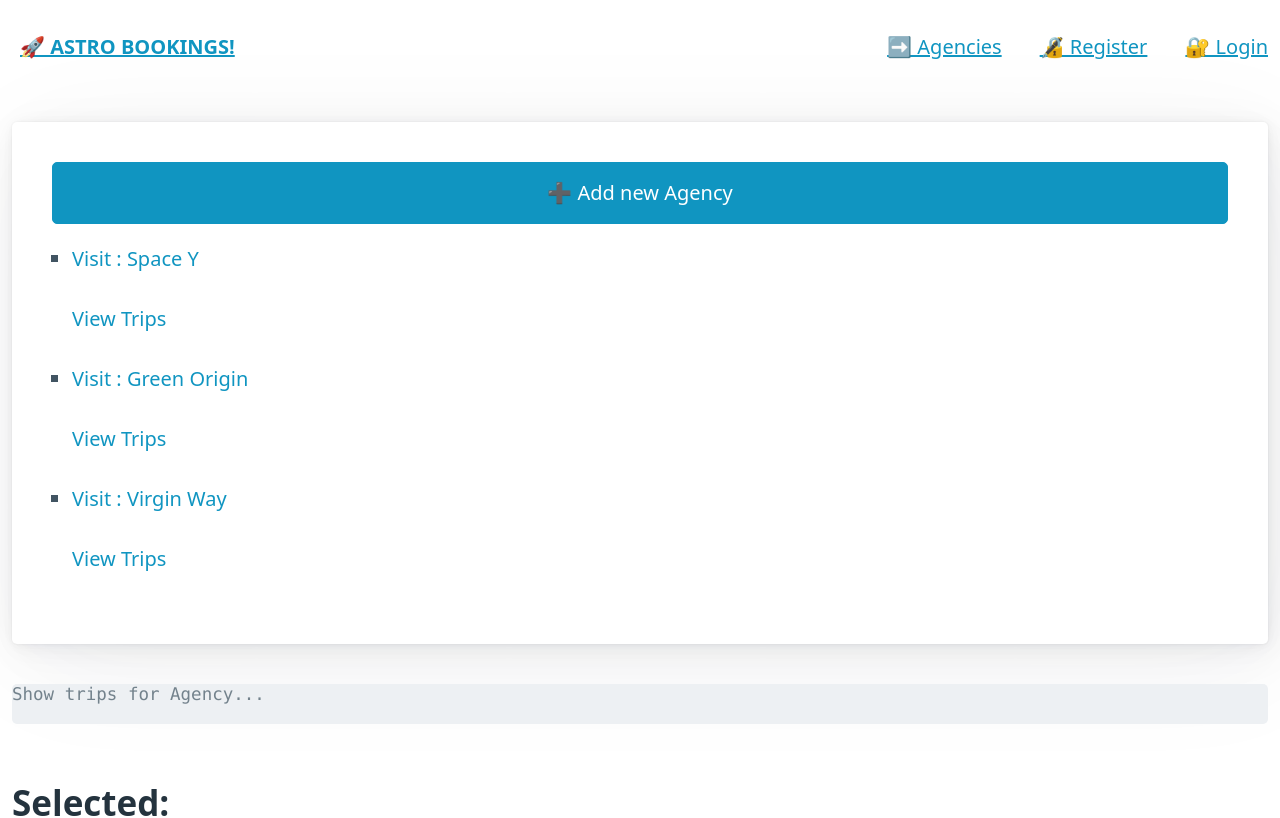
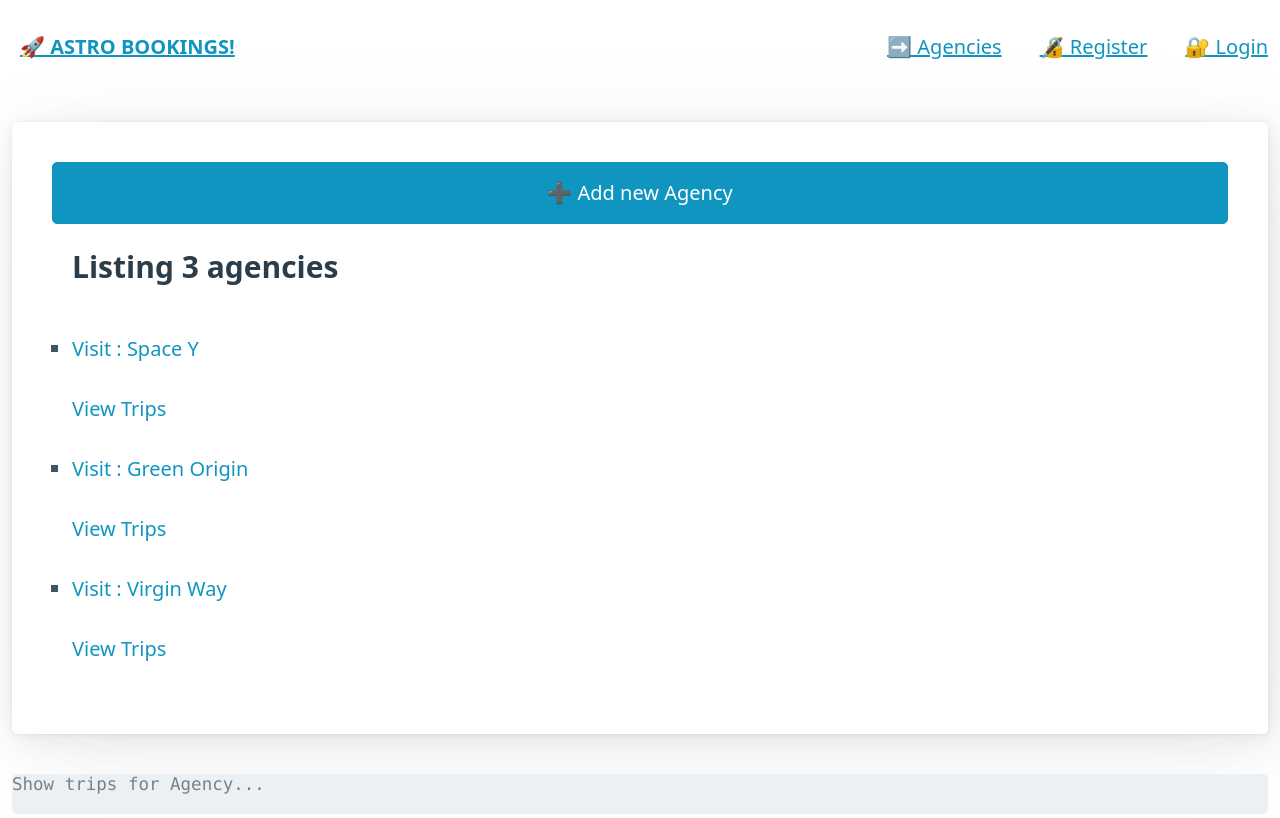
Before and after one commit to CursosAlbertoBasalo/imatia-angular_avanzado-septiembre, an Angular app: page /agencies in a window 1280 px wide. Shown: the top 818 px of the page. Built offline with nearby package versions, Linux system fonts and the light colour scheme; data requests are answered from the project's data file.

Commit message:
feat: rxjs errors

```diff
--- a/src/app/agencies/agencies.list.ts
+++ b/src/app/agencies/agencies.list.ts
@@ -5,6 +5,7 @@ import { Agency } from "../models/agency.interface";
   selector: "app-agencies-list",
   template: `
     <ul>
+      <h3>Listing {{ agencies.length }} agencies</h3>
       <li *ngFor="let agency of agencies">
         <p>
           <a [routerLink]="['/', 'agencies', 'view', agency.id]">
--- a/src/app/agencies/agencies.page.ts
+++ b/src/app/agencies/agencies.page.ts
@@ -1,6 +1,6 @@
 import { Component } from "@angular/core";
 import { ActivatedRoute, Router } from "@angular/router";
-import { map, Observable } from "rxjs";
+import { map, Observable, tap } from "rxjs";
 import { Agency } from "../models/agency.interface";
 import { ApiService } from "../services/api.service";
 @Component({
@@ -13,6 +13,7 @@ import { ApiService } from "../services/api.service";
         [agencies]="agencies"
       ></app-agencies-list>
     </article>
+    <strong>{{ errorMessage }}</strong>
     <pre>
 Show trips for Agency...
     </pre
@@ -25,8 +26,15 @@ Show trips for Agency...
 export class AgenciesPage {
   // agencies = this.data.getAgencies();
   // agencies: Agency[] = [];
-
-  agencies$: Observable<Agency[]> = this.api.getAgencies$();
+  errorMessage = "";
+  agencies$: Observable<Agency[]> = this.api.getAgencies$().pipe(
+    // catchError(() => of([])),
+    // catchError((e) => {
+    //   this.errorMessage = e.message;
+    //   return throwError(() => e);
+    // })
+    tap({ error: (e) => (this.errorMessage = e.message) })
+  );
 
   agency: string = "";
   agency$!: Observable<string>;
--- a/src/app/services/error.interceptor.ts
+++ b/src/app/services/error.interceptor.ts
@@ -18,7 +18,9 @@ export class ErrorInterceptor implements HttpInterceptor {
     request: HttpRequest<unknown>,
     next: HttpHandler
   ): Observable<HttpEvent<unknown>> {
-    return next.handle(request).pipe(catchError(this.handleError.bind(this)));
+    return next
+      .handle(request)
+      .pipe(catchError((error) => this.handleError(error)));
   }
 
   private handleError(error: any) {
```
